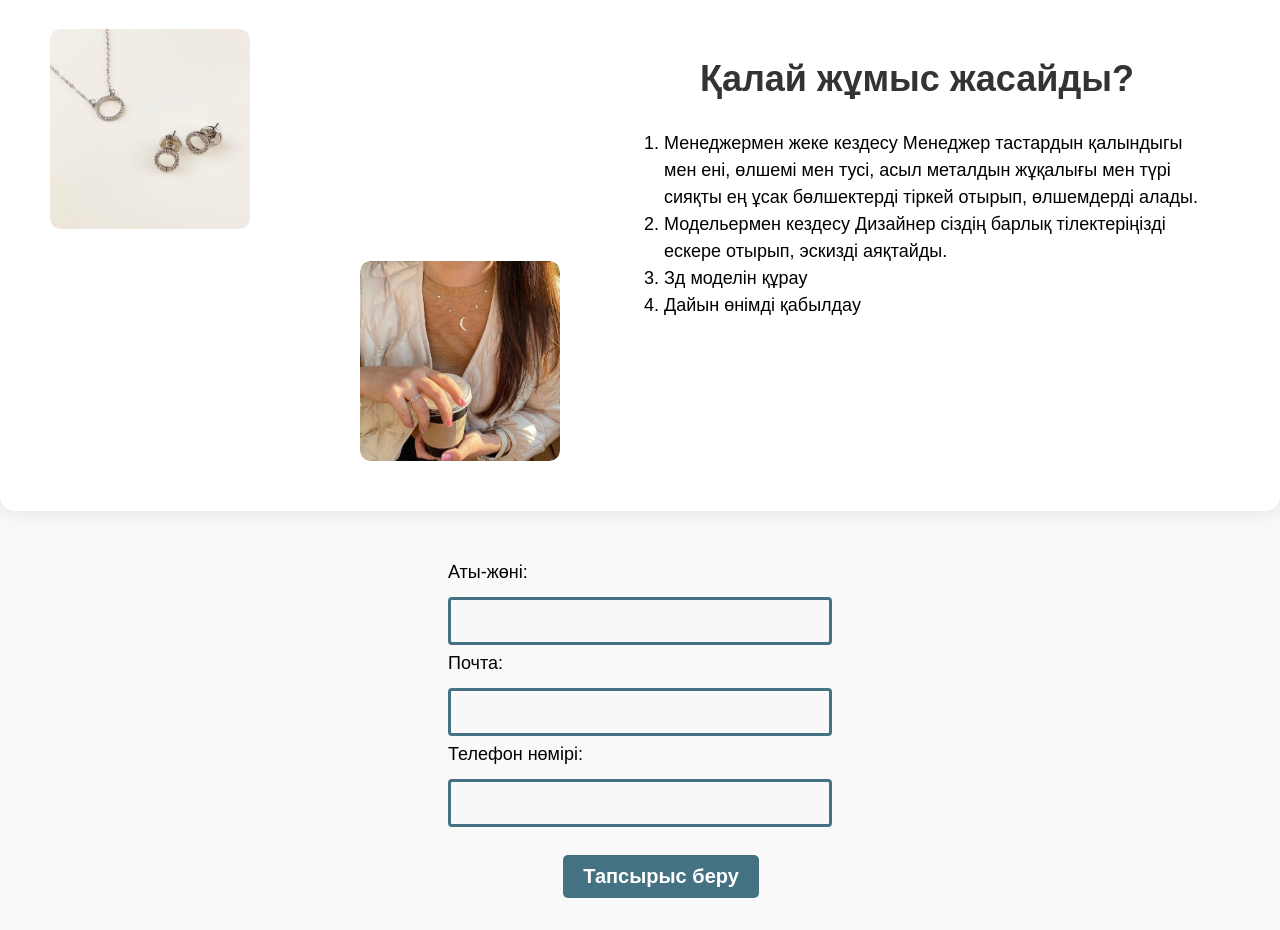
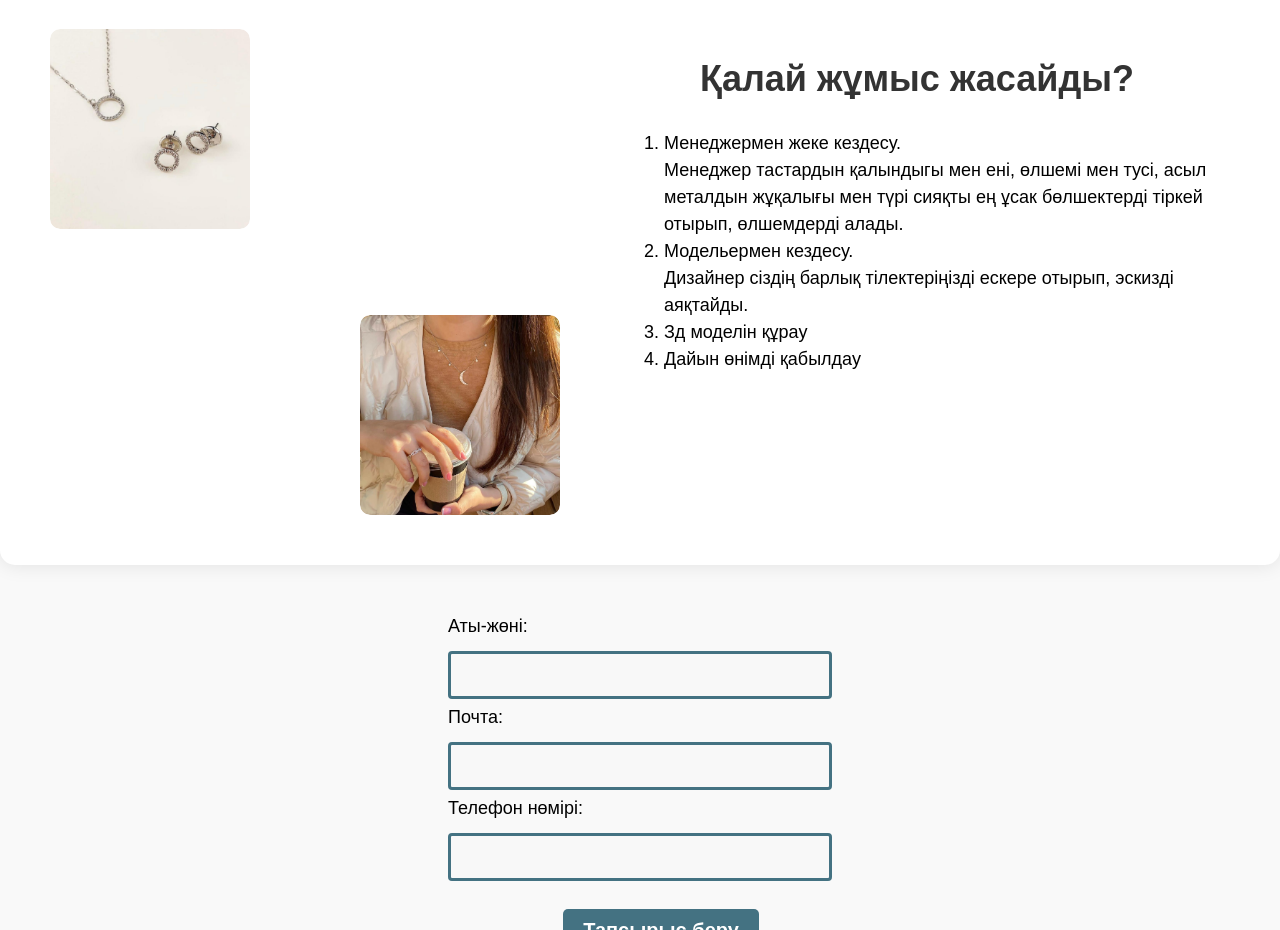
Before and after one commit to Silentalone/kameliyajewerlyy, a plain HTML site: page index.html in a window 1280 px wide. Shown: the part 1380-2310 px from the top of the page. Drawn offline with Linux system fonts and the light colour scheme.

Commit message:
Add files via upload

```diff
--- a/index.html
+++ b/index.html
@@ -56,12 +56,12 @@
         <div class="worktxt">
             <h2>Қалай жұмыс жасайды?        </h2>
         <ol>
-            <li>Менеджермен жеке кездесу
+            <li>Менеджермен жеке кездесу. <br>
                 Менеджер тастардын қалындыгы мен ені, өлшемі
                 мен тусі, асыл металдын жұқалығы мен түрі сияқты
                 ең ұсак бөлшектерді тіркей отырып, өлшемдерді
                 алады.</li>
-            <li>Модельермен кездесу
+            <li>Модельермен кездесу. <br>
                 Дизайнер сіздің барлық тілектеріңізді ескере отырып,
                 эскизді аяқтайды.</li>
             <li>Зд моделін құрау</li>
```
